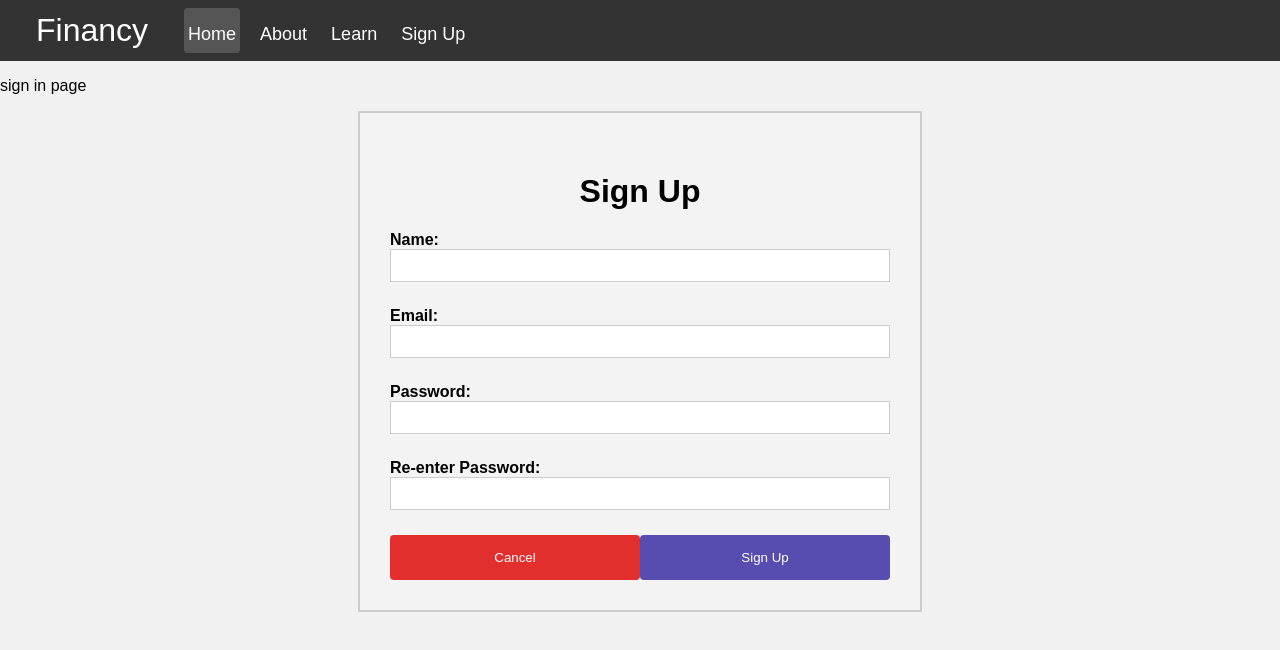
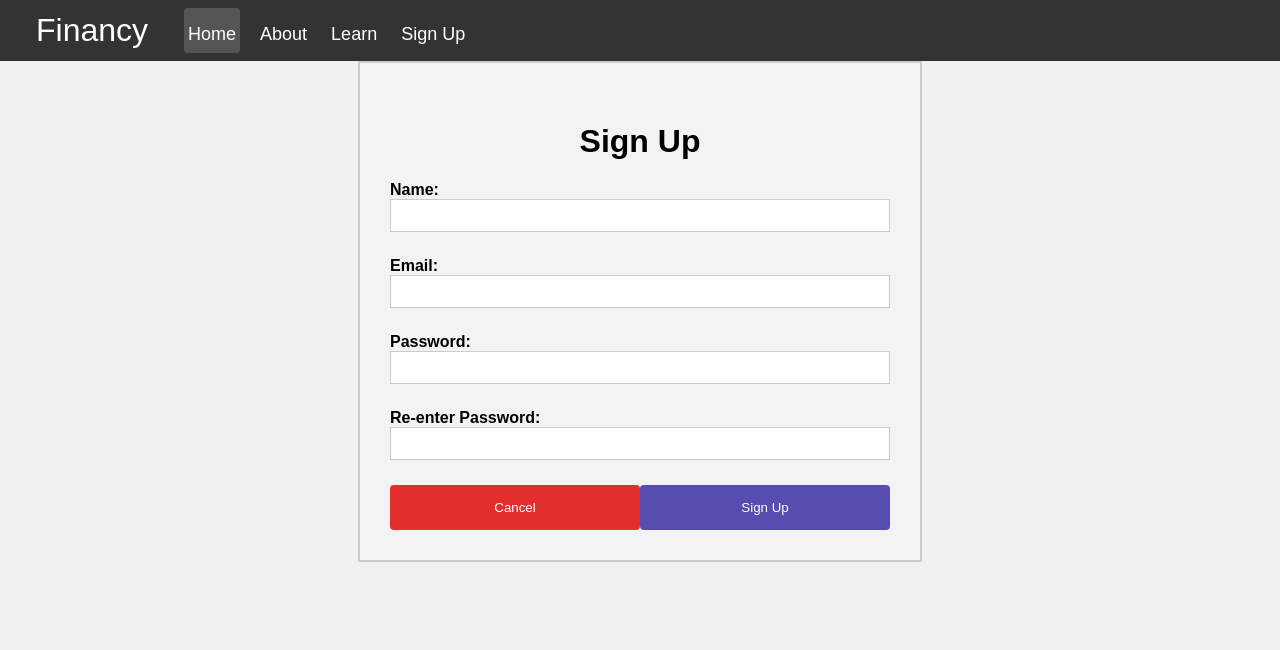
Before and after one commit to Verlias/Financy, a React (Vite) app in the folder client/: page /Sign-Up in a window 1280 px wide. Shown: the top 650 px of the page. Built offline with nearby package versions, Linux system fonts and the light colour scheme.

Commit message:
Update Sign-Up.jsx

```diff
--- a/client/src/Sign-Up-Page/Sign-Up.jsx
+++ b/client/src/Sign-Up-Page/Sign-Up.jsx
@@ -8,7 +8,6 @@ function SignUp(){
     return(
         <>
             <NavBar />
-            <p>sign in page</p>
             <form action="sign-up.php" method="get">
                 <div class="container">
                     <h1>Sign Up</h1>
```
